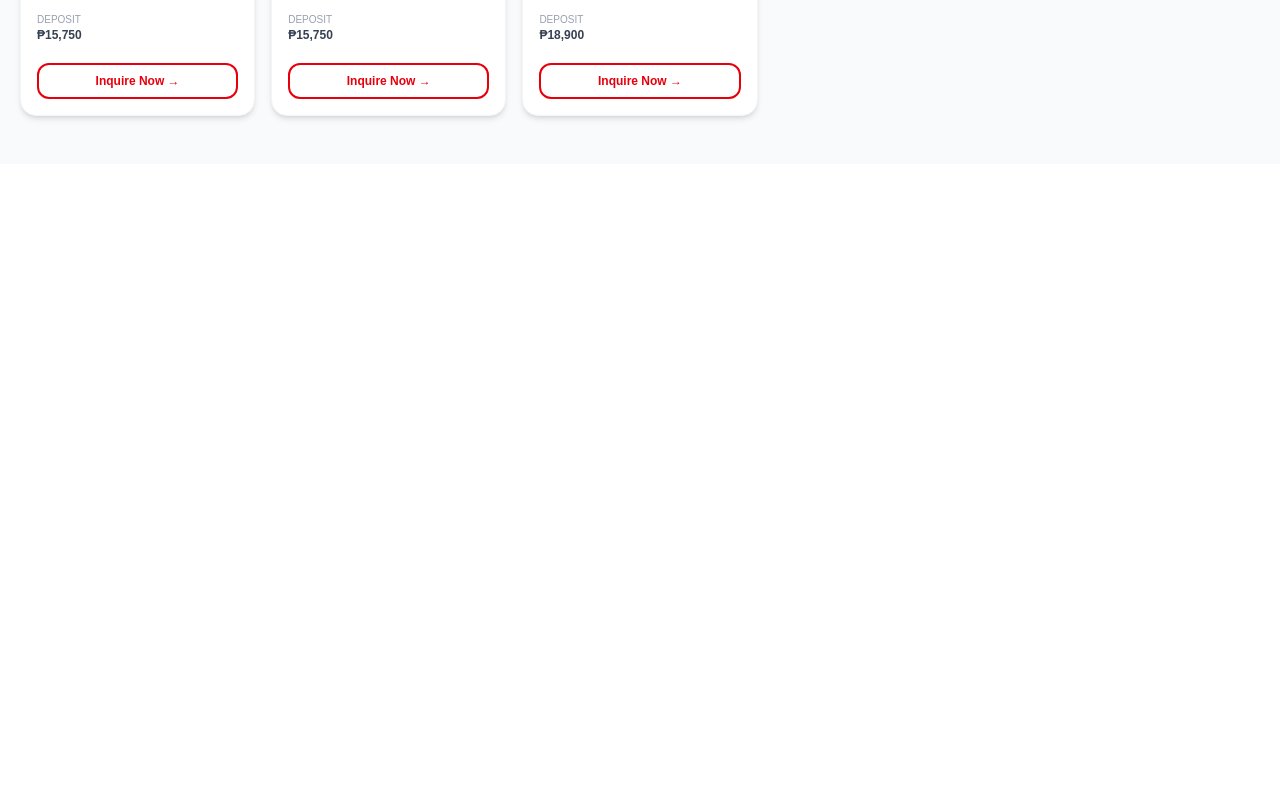
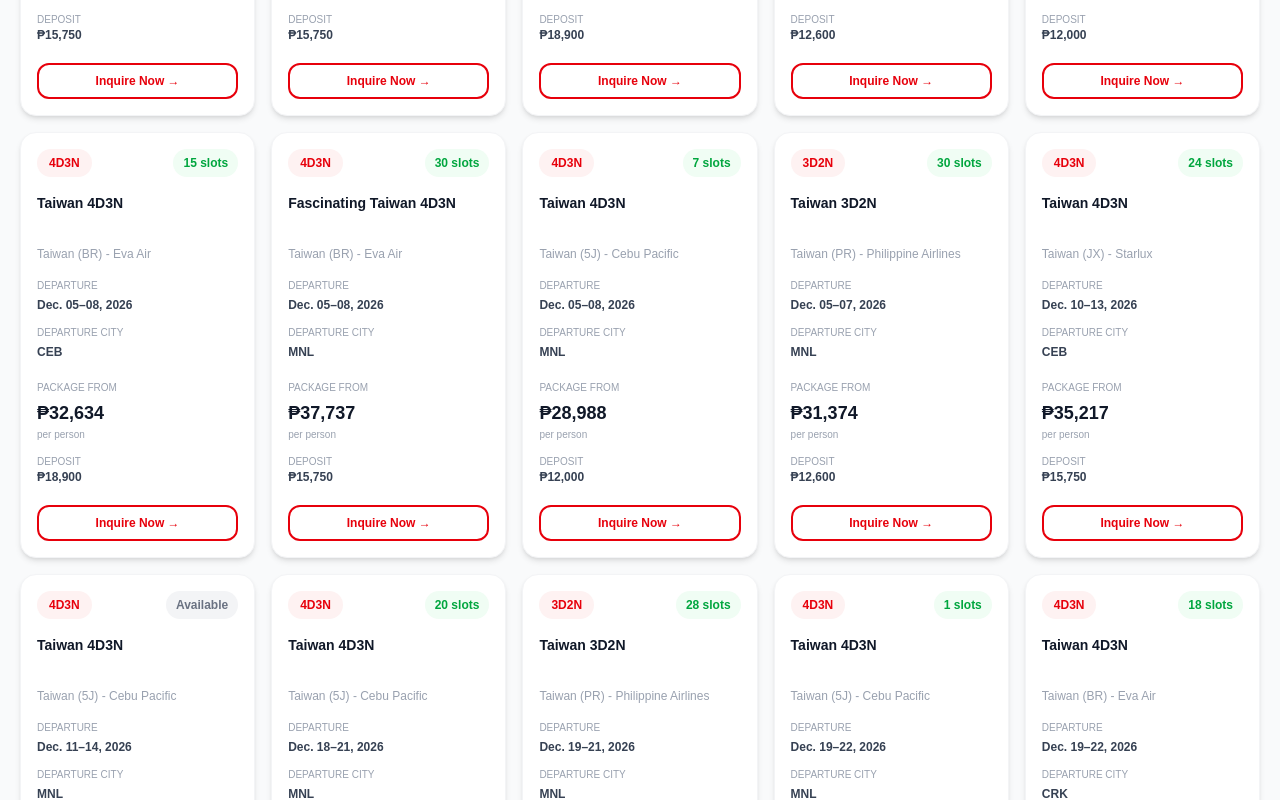
Before and after one commit to chingutravelandtours/chingu-website, a Next.js app: page /taiwan-tours in a window 1280 px wide. Shown: the part 4062-4862 px from the top of the page. Before the commit the page ends 4226 px from the top, so only its background shows below. Built offline with nearby package versions, Linux system fonts and the light colour scheme.

Commit message:
Update page.tsx

```diff
--- a/app/taiwan-tours/page.tsx
+++ b/app/taiwan-tours/page.tsx
@@ -489,6 +489,149 @@ const packages: Package[] = [
   deposit: 300 * USD_TO_PHP,
 },
 
+  {
+  title: "Taiwan 3D2N",
+  subtitle: "Taiwan (PR) - Philippine Airlines",
+  duration: "3D2N",
+  dates: "Nov. 28–30, 2026",
+  city: "MNL",
+  price: 498 * USD_TO_PHP,
+  slots: 24,
+  deposit: 200 * USD_TO_PHP,
+},
+
+{
+  title: "Taiwan 4D3N",
+  subtitle: "Taiwan (5J) - Cebu Pacific",
+  duration: "4D3N",
+  dates: "Dec. 04–07, 2026",
+  city: "MNL",
+  price: 28988,
+  slots: 2,
+  deposit: 12000,
+},
+
+{
+  title: "Taiwan 4D3N",
+  subtitle: "Taiwan (BR) - Eva Air",
+  duration: "4D3N",
+  dates: "Dec. 05–08, 2026",
+  city: "CEB",
+  price: 518 * USD_TO_PHP,
+  slots: 15,
+  deposit: 300 * USD_TO_PHP,
+},
+
+{
+  title: "Fascinating Taiwan 4D3N",
+  subtitle: "Taiwan (BR) - Eva Air",
+  duration: "4D3N",
+  dates: "Dec. 05–08, 2026",
+  city: "MNL",
+  price: 599 * USD_TO_PHP,
+  slots: 30,
+  deposit: 250 * USD_TO_PHP,
+},
+
+{
+  title: "Taiwan 4D3N",
+  subtitle: "Taiwan (5J) - Cebu Pacific",
+  duration: "4D3N",
+  dates: "Dec. 05–08, 2026",
+  city: "MNL",
+  price: 28988,
+  slots: 7,
+  deposit: 12000,
+},
+
+{
+  title: "Taiwan 3D2N",
+  subtitle: "Taiwan (PR) - Philippine Airlines",
+  duration: "3D2N",
+  dates: "Dec. 05–07, 2026",
+  city: "MNL",
+  price: 498 * USD_TO_PHP,
+  slots: 30,
+  deposit: 200 * USD_TO_PHP,
+},
+
+{
+  title: "Taiwan 4D3N",
+  subtitle: "Taiwan (JX) - Starlux",
+  duration: "4D3N",
+  dates: "Dec. 10–13, 2026",
+  city: "CEB",
+  price: 559 * USD_TO_PHP,
+  slots: 24,
+  deposit: 250 * USD_TO_PHP,
+},
+
+{
+  title: "Taiwan 4D3N",
+  subtitle: "Taiwan (5J) - Cebu Pacific",
+  duration: "4D3N",
+  dates: "Dec. 11–14, 2026",
+  city: "MNL",
+  price: 27988,
+  slots: 0,
+  deposit: 12000,
+},
+
+{
+  title: "Taiwan 4D3N",
+  subtitle: "Taiwan (5J) - Cebu Pacific",
+  duration: "4D3N",
+  dates: "Dec. 18–21, 2026",
+  city: "MNL",
+  price: 30988,
+  slots: 20,
+  deposit: 12000,
+},
+
+{
+  title: "Taiwan 3D2N",
+  subtitle: "Taiwan (PR) - Philippine Airlines",
+  duration: "3D2N",
+  dates: "Dec. 19–21, 2026",
+  city: "MNL",
+  price: 498 * USD_TO_PHP,
+  slots: 28,
+  deposit: 200 * USD_TO_PHP,
+},
+
+{
+  title: "Taiwan 4D3N",
+  subtitle: "Taiwan (5J) - Cebu Pacific",
+  duration: "4D3N",
+  dates: "Dec. 19–22, 2026",
+  city: "MNL",
+  price: 30988,
+  slots: 1,
+  deposit: 12000,
+},
+
+{
+  title: "Taiwan 4D3N",
+  subtitle: "Taiwan (BR) - Eva Air",
+  duration: "4D3N",
+  dates: "Dec. 19–22, 2026",
+  city: "CRK",
+  price: 599 * USD_TO_PHP,
+  slots: 18,
+  deposit: 300 * USD_TO_PHP,
+},
+
+{
+  title: "Fascinating Taiwan 4D3N",
+  subtitle: "Taiwan (BR) - Eva Air",
+  duration: "4D3N",
+  dates: "Dec. 20–23, 2026",
+  city: "MNL",
+  price: 629 * USD_TO_PHP,
+  slots: 7,
+  deposit: 300 * USD_TO_PHP,
+},
+
 ];
 
 
```
